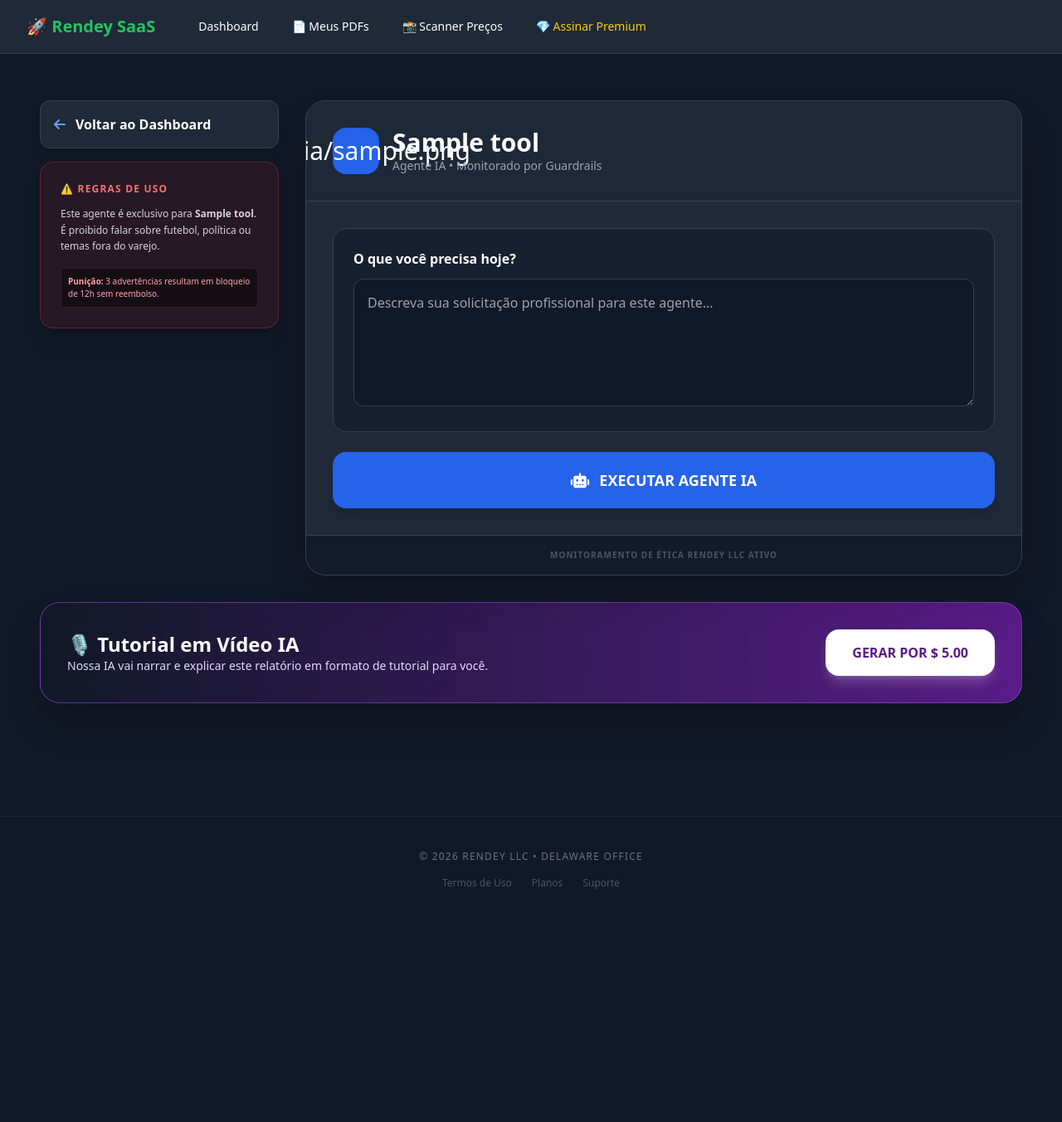
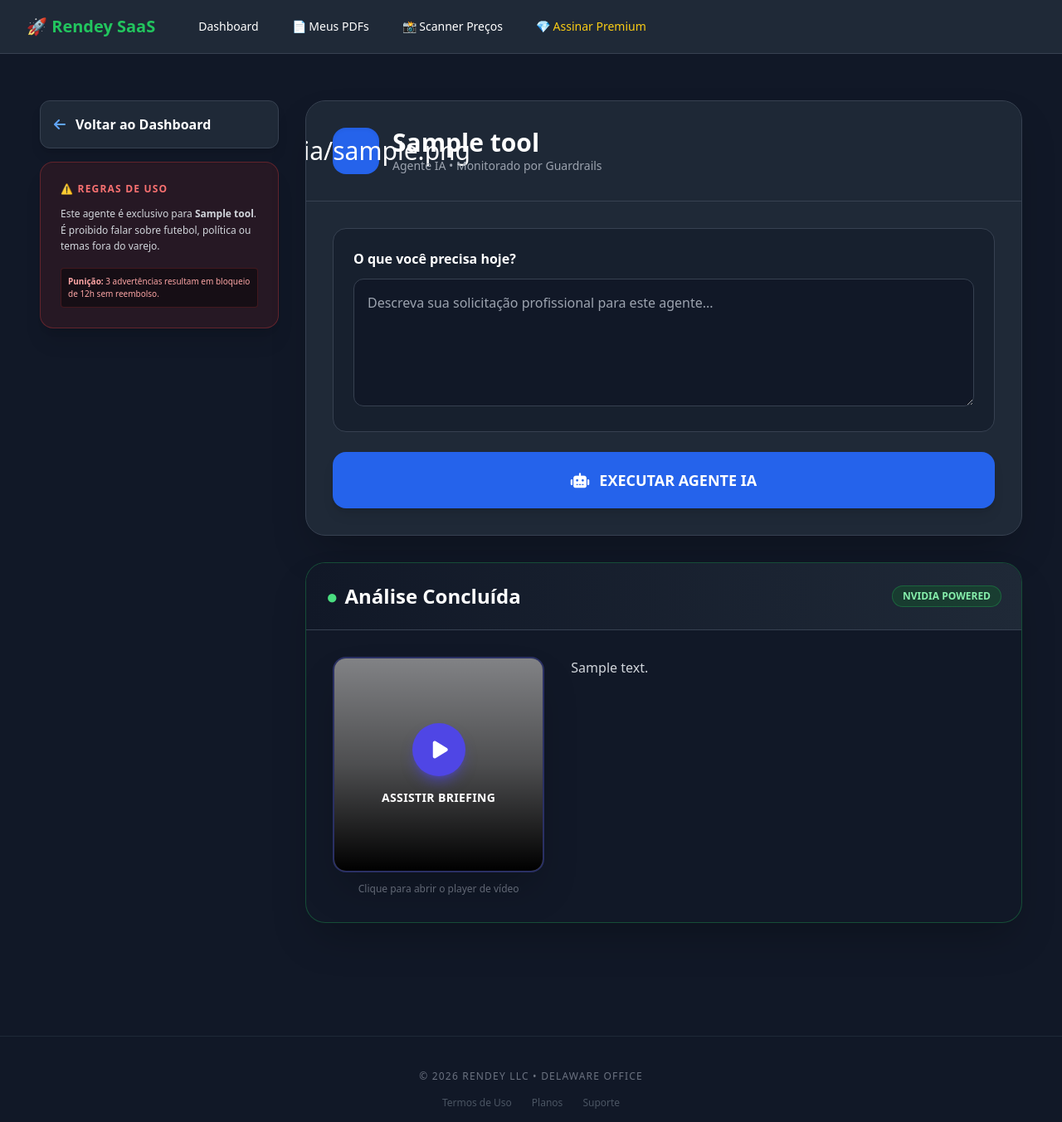
Before and after one commit to renan-b-eth/ia-saas, a Python web app: template templates/tool_layout.html in a window 1280 px wide. Shown: the top 1353 px of the page at 83% size. Before the commit the page ends 1072 px from the top, so only its background shows below. Run offline with Jinja, Linux system fonts and the light colour scheme; the template is opened without the code that fills it: most values are stand-ins (such as "Sample title", 1, 10 or a date in 2020); some libraries are stand-ins or nearby versions; grey boxes are pictures that could not be loaded.

Commit message:
tool_layout arrumado

```diff
--- a/templates/tool_layout.html
+++ b/templates/tool_layout.html
@@ -1,4 +1,5 @@
 {% extends "base.html" %}
+
 {% block content %}
 <div class="max-w-7xl mx-auto py-8 px-4">
     <div class="flex flex-col lg:flex-row gap-8">
@@ -22,7 +23,7 @@
         </div>
 
         <div class="lg:w-3/4">
-            <div class="bg-gray-800 rounded-3xl border border-gray-700 shadow-2xl overflow-hidden">
+            <div class="bg-gray-800 rounded-3xl border border-gray-700 shadow-2xl overflow-hidden mb-8">
                 <div class="p-8 border-b border-gray-700 bg-gray-800/50 flex items-center gap-4">
                     <div class="w-14 h-14 bg-blue-600 rounded-2xl flex items-center justify-center text-3xl shadow-inner">
                         {{ tool.icon }}
@@ -48,7 +49,6 @@
                     {% endwith %}
 
                     <form method="POST" enctype="multipart/form-data" class="space-y-6">
-
                         <div class="bg-gray-900/50 p-6 rounded-2xl border border-gray-700">
                             <label class="block text-white font-bold mb-3">O que você precisa hoje?</label>
 
@@ -58,7 +58,7 @@
 
                             {% if tool.type in ['image', 'video', 'scanner_price', 'shopping'] %}
                                 <div class="mt-6">
-                                    <label class="block text-gray-400 text-sm mb-2">Anexar Arquivo ou Foto (Necessário para este agente):</label>
+                                    <label class="block text-gray-400 text-sm mb-2">Anexar Arquivo ou Foto:</label>
                                     <div class="relative flex flex-col items-center justify-center border-2 border-dashed border-gray-700 rounded-2xl p-8 hover:border-blue-500 transition bg-gray-900/30">
                                         <i class="fas fa-cloud-upload-alt text-4xl text-gray-600 mb-3"></i>
                                         <input type="file" name="image_file" class="text-sm text-gray-500">
@@ -68,39 +68,148 @@
                             {% endif %}
                         </div>
 
-                        <button type="submit" class="w-full bg-blue-600 hover:bg-blue-700 text-white font-black py-5 rounded-2xl text-lg shadow-lg flex items-center justify-center gap-3 transition">
+                        <button type="submit" class="w-full bg-blue-600 hover:bg-blue-700 text-white font-black py-5 rounded-2xl text-lg shadow-lg flex items-center justify-center gap-3 transition hover:scale-[1.02]">
                             <i class="fas fa-robot"></i>
                             EXECUTAR AGENTE IA
                         </button>
                     </form>
                 </div>
+            </div>
 
-                <div class="p-4 bg-gray-900/80 text-center border-t border-gray-700">
-                    <p class="text-[10px] text-gray-600 uppercase tracking-widest font-bold">Monitoramento de Ética Rendey LLC Ativo</p>
+            {% if report and report.status == 'COMPLETED' %}
+
+                {# Lógica Jinja2 para separar HTML do Link de Vídeo #}
+                {% set parts = report.ai_response.split('')[0] if parts[1] else '' %}
+
+                <div class="bg-gray-900 rounded-3xl border border-green-500/30 shadow-2xl overflow-hidden animate-fade-in-up">
+                    <div class="p-6 bg-gradient-to-r from-gray-900 to-gray-800 border-b border-gray-700 flex justify-between items-center">
+                        <h2 class="text-2xl font-black text-white flex items-center gap-2">
+                            <span class="text-green-400">●</span> Análise Concluída
+                        </h2>
+                        <span class="text-xs font-bold bg-green-900/50 text-green-300 px-3 py-1 rounded-full border border-green-500/30">NVIDIA POWERED</span>
+                    </div>
+
+                    <div class="p-8">
+                        <div class="flex flex-col lg:flex-row gap-8">
+
+                            {% if video_url %}
+                            <div class="lg:w-1/3">
+                                <div onclick="openVideoModal()" class="group relative rounded-2xl overflow-hidden cursor-pointer border-2 border-indigo-500/30 shadow-2xl hover:border-indigo-400 transition-all hover:scale-[1.02]">
+                                    <img src="https://raw.githubusercontent.com/renan-b-eth/rendey-assets/main/consultor.jpg" class="w-full h-64 object-cover opacity-80 group-hover:opacity-100 transition duration-500">
+
+                                    <div class="absolute inset-0 bg-gradient-to-t from-black via-black/40 to-transparent"></div>
+
+                                    <div class="absolute inset-0 flex flex-col items-center justify-center">
+                                        <div class="w-16 h-16 bg-indigo-600 rounded-full flex items-center justify-center shadow-lg shadow-indigo-600/50 group-hover:scale-110 transition duration-300 pl-1">
+                                            <i class="fas fa-play text-white text-2xl"></i>
+                                        </div>
+                                        <p class="text-white font-bold mt-4 tracking-wide uppercase text-sm">Assistir Briefing</p>
+                                    </div>
+                                </div>
+                                <p class="text-center text-gray-500 text-xs mt-3">Clique para abrir o player de vídeo</p>
+                            </div>
+                            {% endif %}
+
+                            <div class="{{ 'lg:w-2/3' if video_url else 'w-full' }}">
+                                <div class="prose prose-invert prose-lg max-w-none text-gray-300 leading-relaxed">
+                                    {# O filtro | safe é essencial para renderizar o HTML da NVIDIA #}
+                                    {{ final_html_text | safe }}
+                                </div>
+                            </div>
+
+                        </div>
+                    </div>
                 </div>
+
+            {% elif report and report.status == 'PROCESSING' %}
+                <div class="mt-8 p-12 bg-gray-800 rounded-3xl border border-gray-700 text-center">
+                    <div class="inline-block animate-spin rounded-full h-12 w-12 border-t-2 border-b-2 border-blue-500 mb-4"></div>
+                    <h3 class="text-xl font-bold text-white">Processando sua solicitação...</h3>
+                    <p class="text-gray-400">A IA está analisando os dados. Isso pode levar alguns segundos.</p>
+                </div>
+            {% endif %}
+
+        </div>
+    </div>
+</div>
+
+<div id="videoModal" class="fixed inset-0 z-[9999] hidden items-center justify-center bg-black/90 backdrop-blur-md transition-opacity duration-300 opacity-0 pointer-events-none">
+    <div class="relative w-full max-w-5xl p-4">
+        <div class="relative bg-gray-900 rounded-2xl shadow-2xl border border-gray-700 overflow-hidden transform transition-all scale-95" id="modalContent">
+
+            <div class="flex justify-between items-center p-4 border-b border-gray-800 bg-gray-900">
+                <h3 class="text-white font-bold flex items-center gap-2">
+                    <i class="fas fa-video text-indigo-500"></i> Briefing do Consultor IA
+                </h3>
+                <button onclick="closeVideoModal()" class="text-gray-400 hover:text-white hover:bg-gray-800 rounded-lg p-2 transition">
+                    <i class="fas fa-times text-xl"></i>
+                </button>
+            </div>
+
+            <div class="aspect-video w-full bg-black">
+                <video id="modalVideoPlayer" class="w-full h-full" controls controlsList="nodownload">
+                    {% if video_url %}
+                    <source src="{{ video_url }}" type="video/mp4">
+                    {% endif %}
+                    Seu navegador não suporta vídeos HTML5.
+                </video>
             </div>
         </div>
     </div>
-    {% if report and report.status == 'COMPLETED' and 'video' not in report.ai_response %}
-<div class="mt-8 p-8 bg-gradient-to-r from-gray-900 to-purple-900 rounded-3xl border border-purple-500/50 shadow-2xl">
-    <div class="flex flex-col md:flex-row items-center justify-between gap-6">
-        <div class="text-left">
-            <h3 class="text-2xl font-black text-white">🎙️ Tutorial em Vídeo IA</h3>
-            <p class="text-purple-200 text-sm">Nossa IA vai narrar e explicar este relatório em formato de tutorial para você.</p>
-        </div>
-        <form action="/gerar-tutorial-video/{{ report.id }}" method="POST">
-            <button type="submit" class="bg-white text-purple-900 font-black py-4 px-8 rounded-2xl hover:scale-105 transition shadow-white/20 shadow-lg">
-                {% if effective_plan == 'agency' %}
-                    GERAR TUTORIAL (GRÁTIS)
-                {% elif effective_plan == 'pro' %}
-                    GERAR POR R$ 4,00
-                {% else %}
-                    GERAR POR $ 5.00
-                {% endif %}
-            </button>
-        </form>
-    </div>
 </div>
-{% endif %}
-</div>
+
+<script>
+    const modal = document.getElementById('videoModal');
+    const modalContent = document.getElementById('modalContent');
+    const videoPlayer = document.getElementById('modalVideoPlayer');
+
+    function openVideoModal() {
+        if(!modal) return;
+        // Mostra o fundo
+        modal.classList.remove('hidden', 'pointer-events-none');
+        // Pequeno delay para permitir a transição de opacidade
+        setTimeout(() => {
+            modal.classList.remove('opacity-0');
+            modalContent.classList.remove('scale-95');
+            modalContent.classList.add('scale-100');
+        }, 10);
+
+        // Toca o vídeo
+        if(videoPlayer) {
+            videoPlayer.currentTime = 0;
+            videoPlayer.play().catch(e => console.log("Autoplay bloqueado pelo navegador"));
+        }
+    }
+
+    function closeVideoModal() {
+        if(!modal) return;
+        // Efeito de saída
+        modal.classList.add('opacity-0');
+        modalContent.classList.remove('scale-100');
+        modalContent.classList.add('scale-95');
+
+        // Pausa o vídeo imediatamente
+        if(videoPlayer) videoPlayer.pause();
+
+        // Esconde o elemento depois da animação (300ms)
+        setTimeout(() => {
+            modal.classList.add('hidden', 'pointer-events-none');
+        }, 300);
+    }
+
+    // Fecha ao clicar fora (no fundo escuro)
+    modal.addEventListener('click', function(e) {
+        if (e.target === modal) {
+            closeVideoModal();
+        }
+    });
+
+    // Fecha com tecla ESC
+    document.addEventListener('keydown', function(e) {
+        if (e.key === 'Escape' && !modal.classList.contains('hidden')) {
+            closeVideoModal();
+        }
+    });
+</script>
+
 {% endblock %}
```
